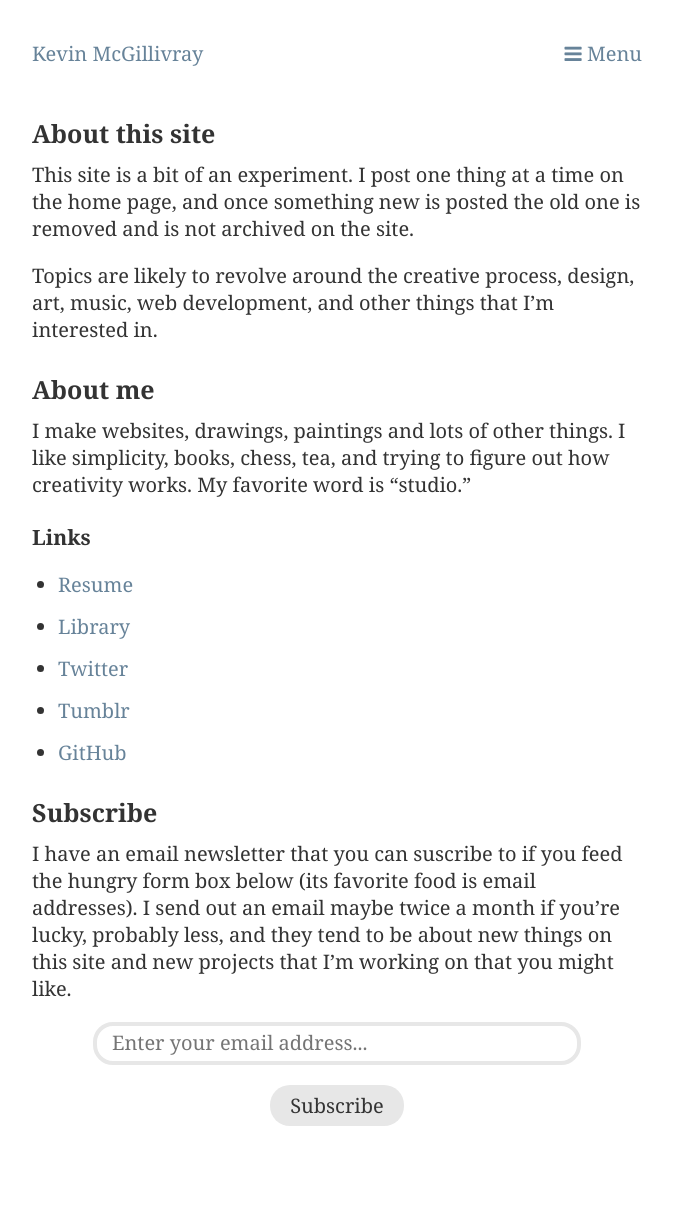
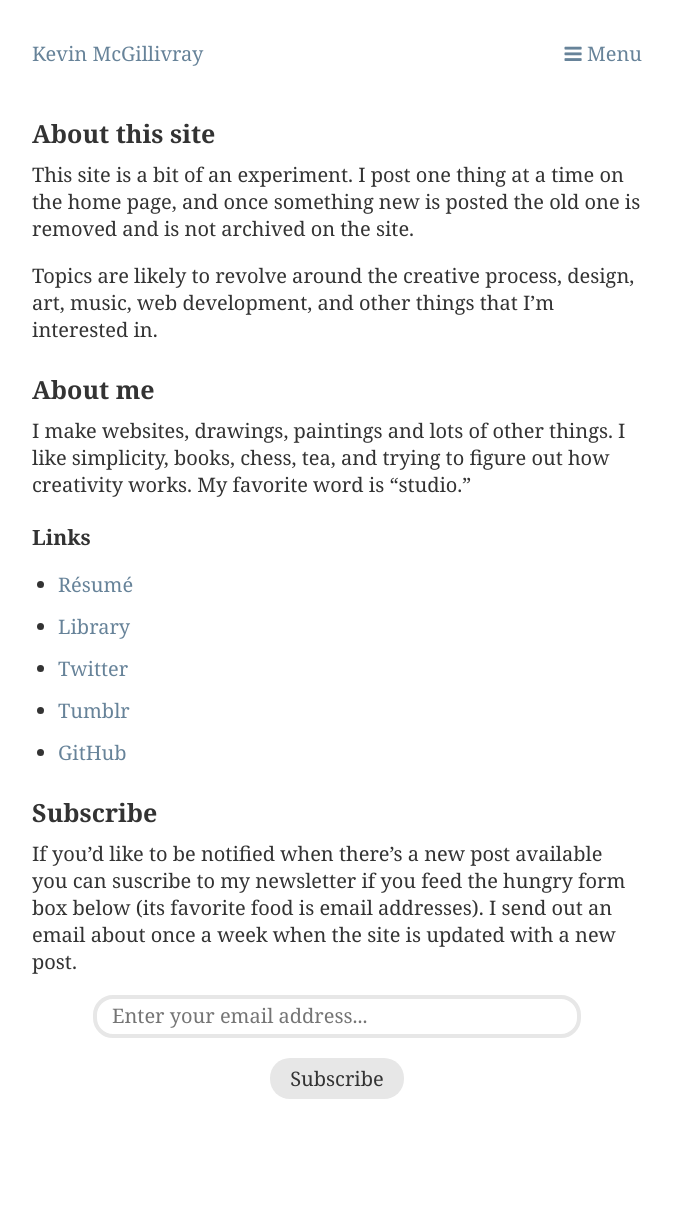
Before and after one commit to kmcgillivray/kmcgillivray.github.io, a Jekyll site: the page built from about/index.md, in a window 1280 px wide. Shown: the whole page, without its empty margins (303-976 px from the left). Built offline with Jekyll 4.4.1, drawn with Linux system fonts in a browser that asks for light colours; nearby versions of some CDN libraries; after the commit the page ends 1179 px from its top, so only the background shows below that.

Commit message:
Small tweaks.

```diff
--- a/about/index.md
+++ b/about/index.md
@@ -15,7 +15,7 @@ I make websites, drawings, paintings and lots of other things. I like simplicity
 
 ## Links
 
-* [Resume](/resume)
+* [Résumé](/resume)
 * [Library](/librarie)
 * [Twitter](http://twitter.com/kev_mcg)
 * [Tumblr](http://kevinschmevin.com)
@@ -23,7 +23,7 @@ I make websites, drawings, paintings and lots of other things. I like simplicity
 
 # Subscribe
 
-I have an email newsletter that you can suscribe to if you feed the hungry form box below (its favorite food is email addresses). I send out an email maybe twice a month if you're lucky, probably less, and they tend to be about new things on this site and new projects that I'm working on that you might like.
+If you'd like to be notified when there's a new post available you can suscribe to my newsletter if you feed the hungry form box below (its favorite food is email addresses). I send out an email about once a week when the site is updated with a new post.
 
 <form style="text-align:center;" action="https://tinyletter.com/kmcgillivray" method="post" target="popupwindow" onsubmit="window.open('https://tinyletter.com/kmcgillivray', 'popupwindow', 'scrollbars=yes,width=800,height=600');return true">
 <p><input class="text-box" placeholder="Enter your email address..." type="text" name="email" id="tlemail" /></p>
--- a/css/main.css
+++ b/css/main.css
@@ -127,14 +127,15 @@ blockquote {
 .nav {
   margin-bottom: 50px;
 }
-.nav-header {
-  color: #678399;
-}
 .nav-right {
   float: right;
 }
 .menu-toggle {
+  color: #678399;
   cursor: pointer;
+}
+.menu-toggle:hover {
+  color: #7E7E7E;
 }
 .nav-menu {
   display: none;
@@ -157,7 +158,7 @@ blockquote {
  */
 
 .post-meta {
-	color: #7e7e7e;
+	color: #7E7E7E;
 }
 
 /*
```
Also changed, not shown: resume/index.md (+1 -1 lines).
